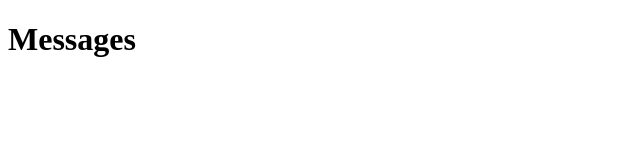
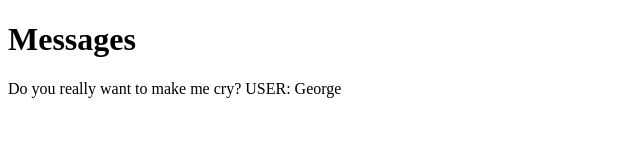
Before and after one commit to corlene-r/comp20-crhoades, a plain HTML site: page messages/index.html in a window 1280 px wide. Shown: the whole page, without its empty margins (0-640 px from the left). Drawn offline with Linux system fonts and the light colour scheme.

Commit message:
lab7 update index.html BUG: only shows last mssg

```diff
--- a/messages/index.html
+++ b/messages/index.html
@@ -8,7 +8,12 @@
   <script>
     function parse() {
       jsonData = '[{"id":1,"content":"Do you really want to hurt me?","username":"Boy"},{"id":2,"content":"Do you really want to make me cry?","username":"George"}]';
-      // Your code here......
+      var jsonObjs = JSON.parse(jsonData);
+      messages = document.getElementById("messages");
+      for(let elm of jsonObjs){
+        messages.innerHTML = "<p>" + elm.content + " USER: " + elm.username + "</p>";
+      }
+
     }
   </script>
 </head>
```
Also changed, not shown: 1 other file.
